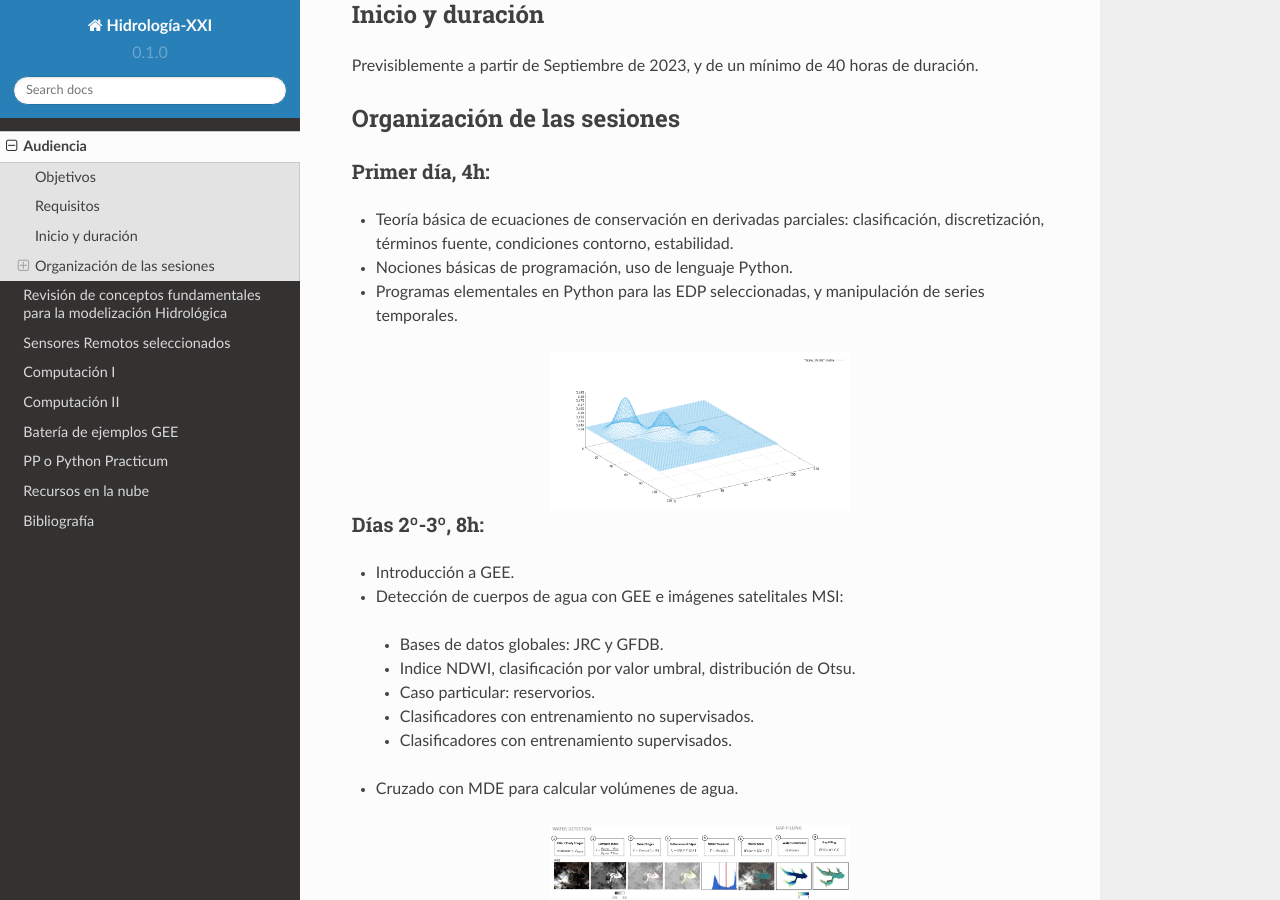
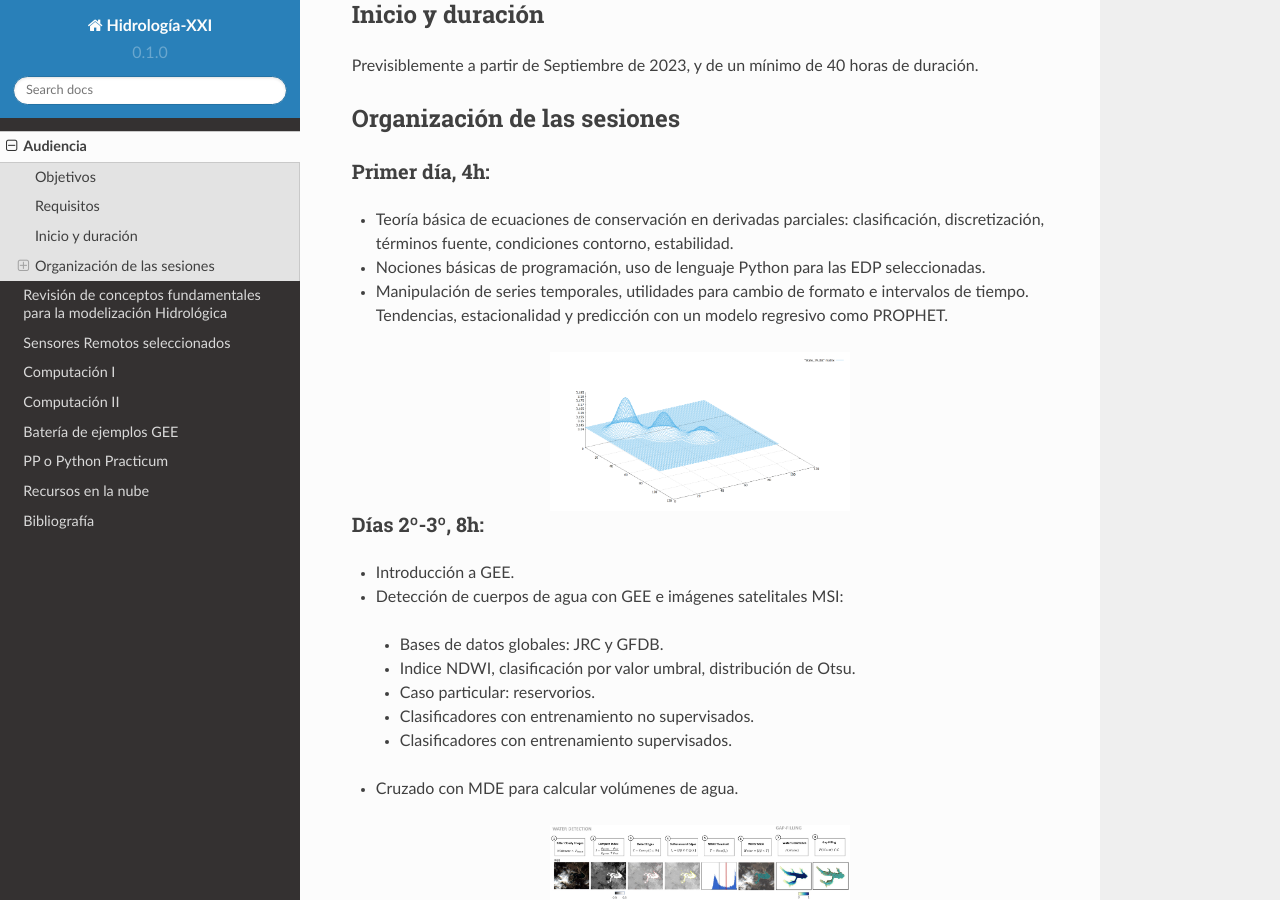
Before and after one commit to ivillamadrid/HidrologiaXXI, a Sphinx documentation site: the page built from docs/source/audiencia.rst, in a window 1280 px wide and 900 px high, scrolled down 946 px. Built offline with Sphinx 7.4.7 and the Read the Docs theme 2.0.0, drawn with Linux system fonts in a browser that asks for light colours.

Commit message:
Update audiencia.rst

```diff
--- a/docs/source/audiencia.rst
+++ b/docs/source/audiencia.rst
@@ -42,8 +42,8 @@ Primer día, 4h:
 ***************
 
 * Teoría básica de ecuaciones de conservación en derivadas parciales: clasificación, discretización, términos fuente, condiciones contorno, estabilidad.
-* Nociones básicas de programación, uso de lenguaje Python.
-* Programas elementales en Python para las EDP seleccionadas, y manipulación de series temporales.
+* Nociones básicas de programación, uso de lenguaje Python para las EDP seleccionadas.
+* Manipulación de series temporales, utilidades para cambio de formato e intervalos de tiempo. Tendencias, estacionalidad y predicción con un modelo regresivo como PROPHET.
 
 .. image:: ./Pics/Example_Diff2D.PNG
   :width: 300
```
